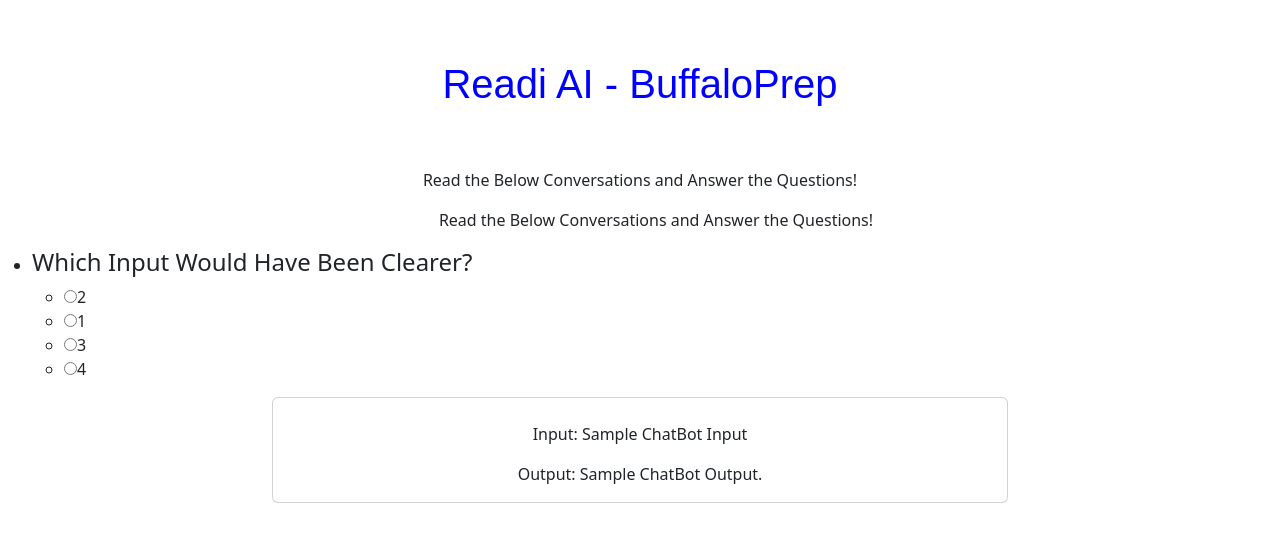
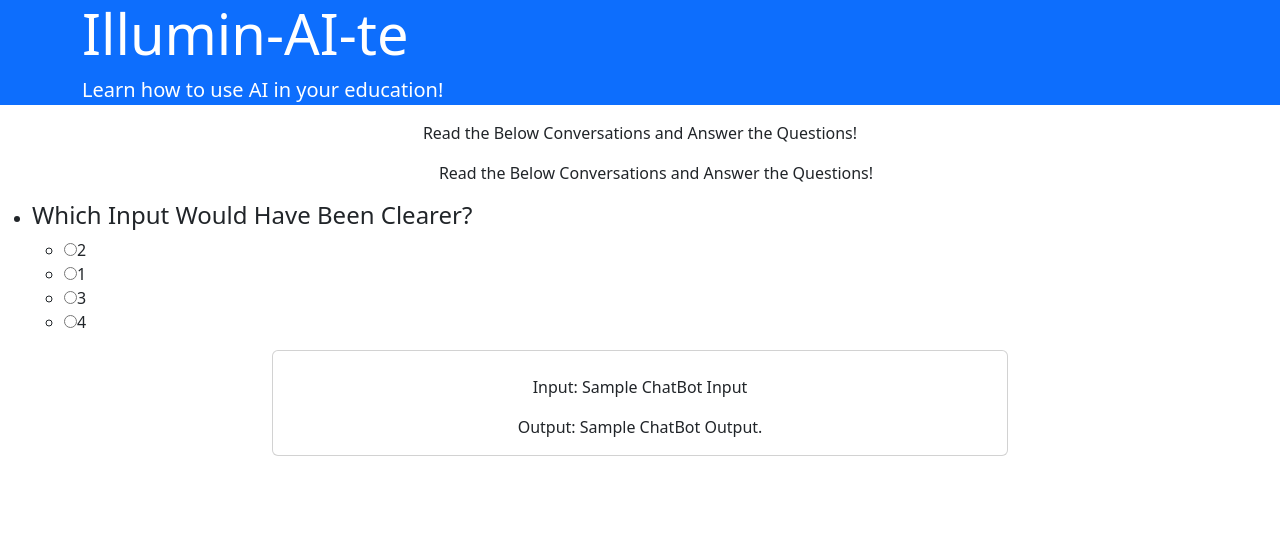
Before and after one commit to nsdigirolamo/readi-ai, an Angular app: page / in a window 1280 px wide. Shown: the top 542 px of the page. Built offline with nearby package versions, Linux system fonts and the light colour scheme.

Commit message:
top banner

```diff
--- a/src/app/app.component.html
+++ b/src/app/app.component.html
@@ -1,3 +1,4 @@
+<app-topbanner></app-topbanner>
 <head>
     <style>
     h1 {text-align: center;
@@ -7,9 +8,6 @@
     }
     </style>
     </head>
-<h1>Readi AI - BuffaloPrep</h1>
-
-
 <p style="text-align:center">Read the Below Conversations and Answer the Questions!</p>
 <app-app-quiz></app-app-quiz>
 <app-chatbox></app-chatbox>
--- a/src/app/app.module.ts
+++ b/src/app/app.module.ts
@@ -4,12 +4,14 @@ import { BrowserModule } from '@angular/platform-browser';
 import { AppComponent } from './app.component';
 import { AppQuizComponent } from './app-quiz/app-quiz.component';
 import { ChatboxComponent } from './chatbox/chatbox.component';
+import { TopbannerComponent } from './topbanner/topbanner.component';
 
 @NgModule({
   declarations: [
     AppComponent,
     AppQuizComponent,
-    ChatboxComponent
+    ChatboxComponent,
+    TopbannerComponent
   ],
   imports: [
     BrowserModule
--- a/src/app/banner/banner.component.html
+++ /dev/null
@@ -1,4 +0,0 @@
-<div class="banner">
-    <h1>IlluminAIte</h1>
-    <p>W</p>
-  </div>
--- /dev/null
+++ b/src/app/topbanner/topbanner.component.html
@@ -0,0 +1,6 @@
+<div class="jumbotron jumbotron-fluid bg-primary text-white">
+    <div class="container">
+      <h1 class="display-4">Illumin-AI-te</h1>
+      <p class="lead">Learn how to use AI in your education!</p>
+    </div>
+  </div>
```
Also changed, not shown: src/app/banner/banner.component.ts (deleted, +0 -10 lines), src/app/topbanner/topbanner.component.ts (added, +10 -0 lines), src/app/topbanner/topbanner.component.css (added), 1 other file (tests, documents, lock files or other folders).
